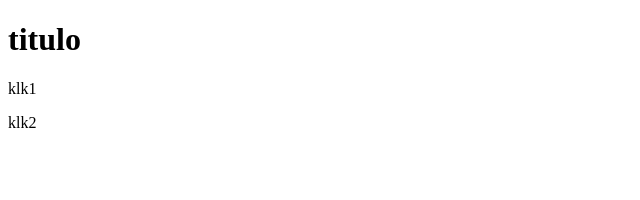
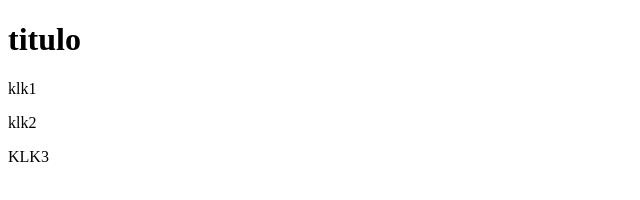
Before and after one commit to MetalRoz/Portfolio-FrontEnd, a plain HTML site: page index.html in a window 1280 px wide. Shown: the full height of the page, 0-640 px from the left. Drawn offline with Linux system fonts and the light colour scheme.

Commit message:
tercera edicion

```diff
--- a/index.html
+++ b/index.html
@@ -10,5 +10,6 @@
     <h1>titulo</h1>
     <p>klk1</p>
     <p>klk2</p>
+    <p>KLK3</p>
 </body>
 </html>
```
